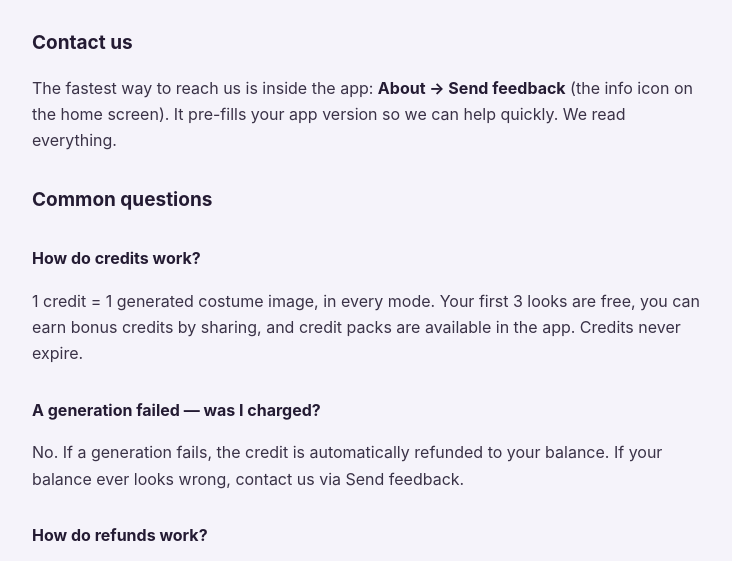
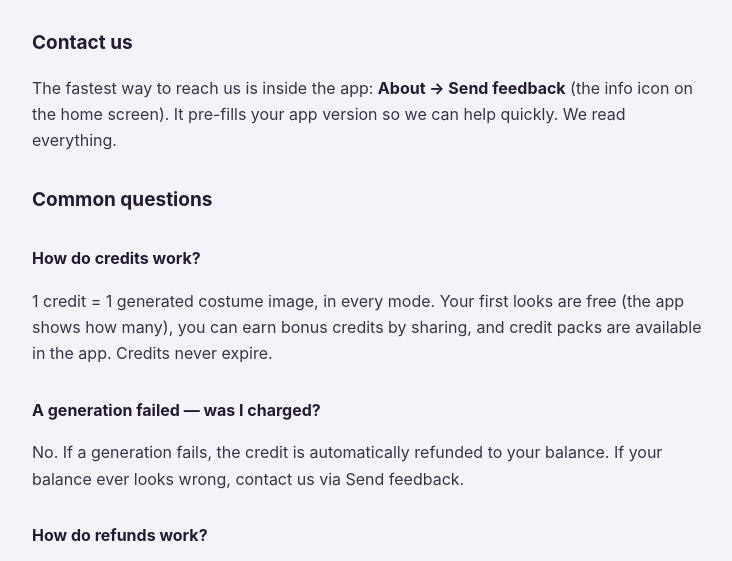
Before and after one commit to mike562/getup-legal, a plain HTML site: page support.html in a window 1280 px wide. Shown: the part 184-745 px from the top of the page, without its empty margins (268-1000 px from the left). Drawn offline with Linux system fonts and the light colour scheme.

Commit message:
Support: don't quote a free-look count (server-tunable)

```diff
--- a/support.html
+++ b/support.html
@@ -22,9 +22,9 @@ version so we can help quickly. We read everything.</p>
 <h2>Common questions</h2>
 
 <h2 style="font-size:16px">How do credits work?</h2>
-<p>1 credit = 1 generated costume image, in every mode. Your first 3 looks
-are free, you can earn bonus credits by sharing, and credit packs are
-available in the app. Credits never expire.</p>
+<p>1 credit = 1 generated costume image, in every mode. Your first looks
+are free (the app shows how many), you can earn bonus credits by sharing,
+and credit packs are available in the app. Credits never expire.</p>
 
 <h2 style="font-size:16px">A generation failed — was I charged?</h2>
 <p>No. If a generation fails, the credit is automatically refunded to your
```
